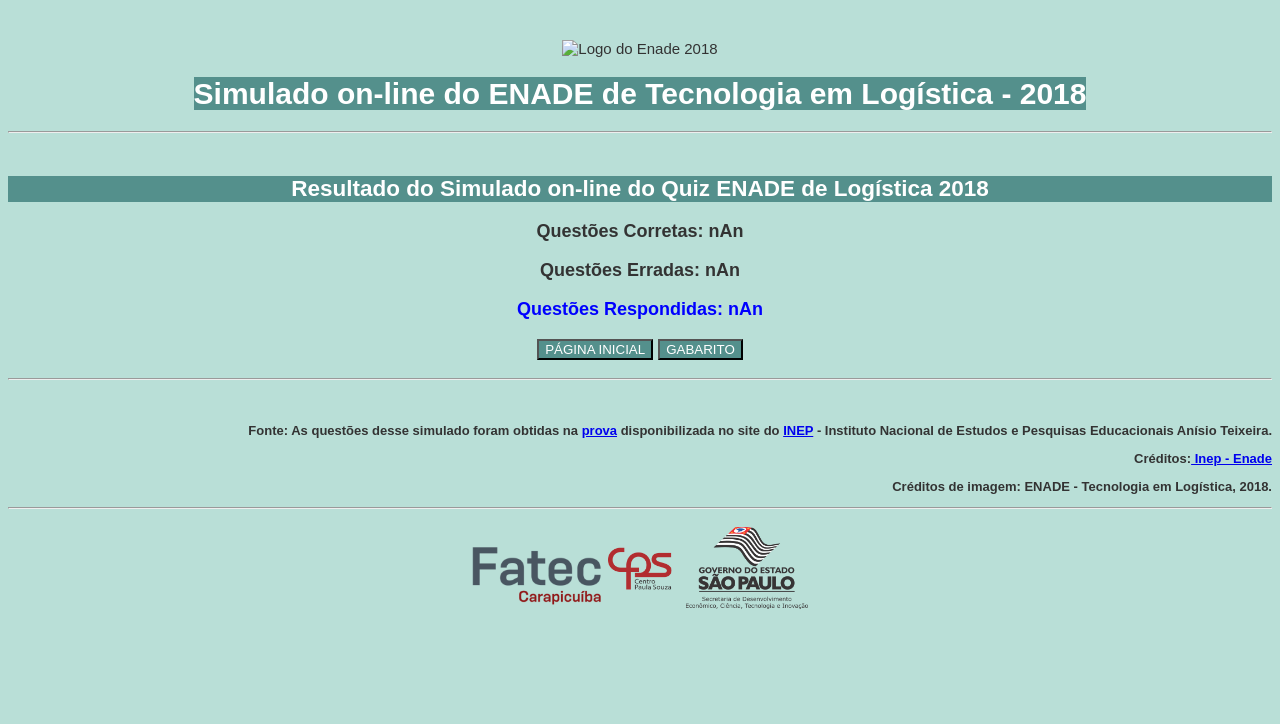
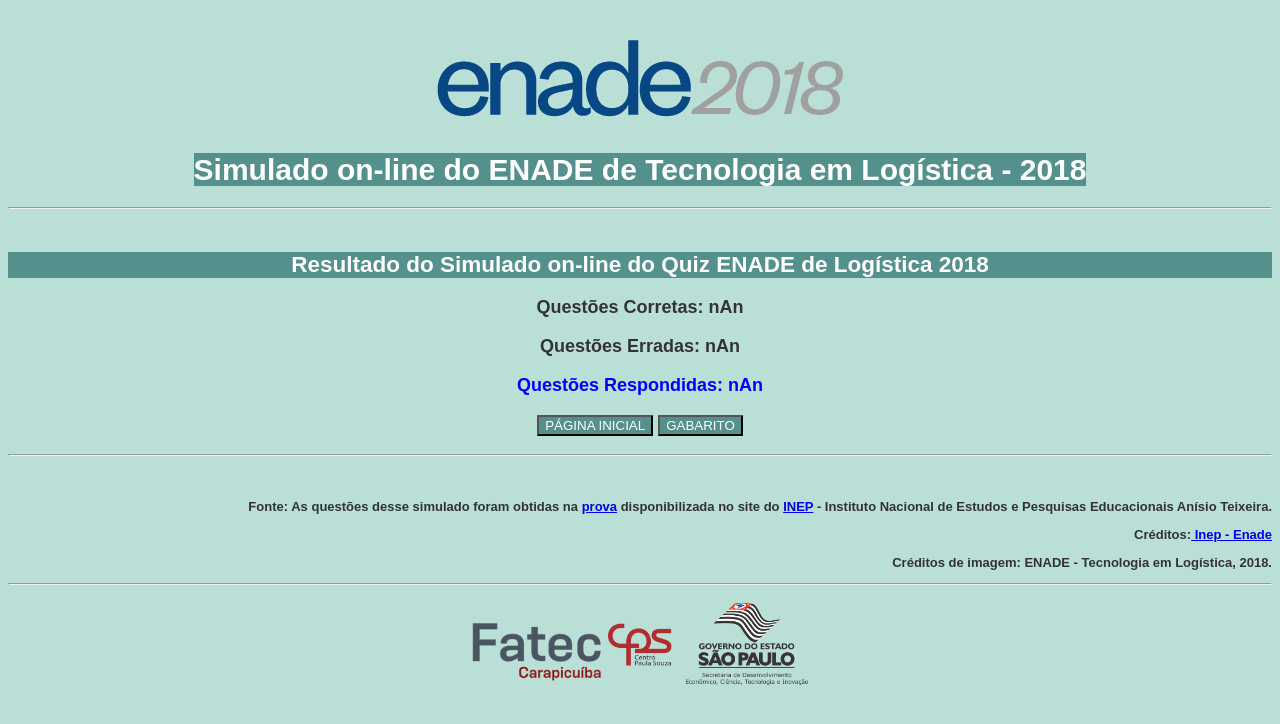
Before and after one commit to queldiniz/Simulado, a plain HTML site: page Eq5_LGT_2018_RESULTADO.html in a window 1280 px wide. Drawn offline with Linux system fonts and the light colour scheme.

Commit message:
Update Eq5_LGT_2018_RESULTADO.html

```diff
--- a/Eq5_LGT_2018_RESULTADO.html
+++ b/Eq5_LGT_2018_RESULTADO.html
@@ -24,7 +24,7 @@
 
     <body onload="resultado()">
             <!--Tag img que trás uma imagem salva em uma pasta. A imagem possui Creative Commum, logo podemos fazer uso dela-->
-            <p><img src="logo2018enade/enade.png" alt="Logo do Enade 2018"> </p>
+            <p><img src="img/enade.png" alt="Logo do Enade 2018"> </p>
             <h1><b style= "background-color: rgba(6, 83, 83, 0.562); color: white;" >Simulado on-line do ENADE de Tecnologia em Logística - 2018</b></h1>
             <hr>
             <br>
```
